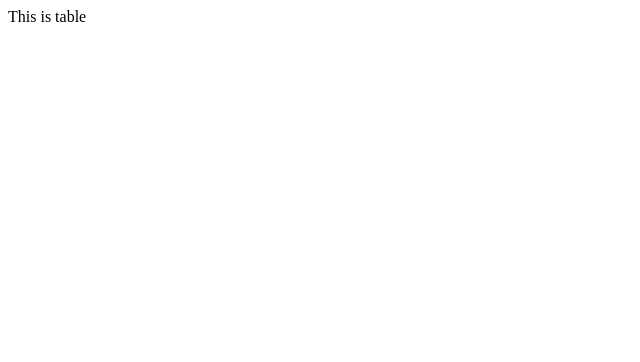
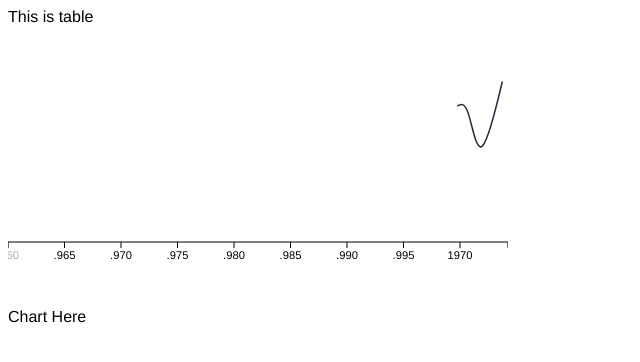
Before and after one commit to dungvtdev/parallx, a website: page index.html in a window 1280 px wide. Shown: the whole page, without its empty margins (0-640 px from the left). Drawn offline with nearby package versions, Linux system fonts and the light colour scheme.

Commit message:
update graph

```diff
--- a/app/MainCtrl.js
+++ b/app/MainCtrl.js
@@ -22,8 +22,8 @@
             seriesParserClass: Parallx.Lib.Cadgather.SeriesParser,
         }
 
-        dataBus.registerObserver(dataService, observer1);
-        dataBus.flush();
+        // dataBus.registerObserver(dataService, observer1);
+        // dataBus.flush();
 
         function onData(observerName, data){
             console.log(data);
--- a/bower.json
+++ b/bower.json
@@ -18,6 +18,6 @@
   ],
   "dependencies": {
     "angular": "angularjs#^1.6.3",
-    "d3": "^4.7.4"
+    "d3": "3.1.6"
   }
 }
--- a/index.html
+++ b/index.html
@@ -2,11 +2,42 @@
 
 <head>
     <title>Include</title>
+
+    <style>
+        body {
+            font-family: "Helvetica Neue", Helvetica, Arial, sans-serif;
+        }
+
+        .graph .axis {
+            stroke-width: 1;
+        }
+
+        .graph .axis .tick line {
+            stroke: black;
+        }
+
+        .graph .axis .tick text {
+            fill: black;
+            font-size: 0.7em;
+        }
+
+        .graph .axis .domain {
+            fill: none;
+            stroke: black;
+        }
+
+        .graph .group {
+            fill: none;
+            stroke: black;
+            stroke-width: 1.5;
+        }
+    </style>
 </head>
 
 <body>
     <div ng-controller='MainCtrl'>
         <p>This is table</p>
+        <time-series-chart></time-series-chart>
     </div>
     <!-- lib -->
     <script src="lib/bower_components/d3/d3.js"></script>
@@ -20,14 +51,18 @@
     <script src="parallx/angularcore/datacontroller/services/databus.service.js"></script>
     <script src="parallx/angularcore/dataview/dataview.js"></script>
     <script src="parallx/angularcore/dataview/table/table.js"></script>
+    <script src="parallx/angularcore/dataview/timeSeriesChart/timeserieschart.js"></script>
     <script src="parallx/core/Parallx.js"></script>
     <script src="parallx/core/DataDriver.Series.js"></script>
     <script src="parallx/core/DataDriver.js"></script>
     <script src="parallx/core/Exceptions.js"></script>
     <script src="parallx/core/RemoveMe.js"></script>
     <script src="parallx/core/Utils.js"></script>
+    <script src="parallx/d3lib/d3.color.js"></script>
+    <script src="parallx/d3lib/d3.realtime.chart.js"></script>
     <script src="parallx/lib/ParallxLib.js"></script>
     <script src="parallx/lib/parallx.lib.js"></script>
+    <script src="parallx/lib/cadgather/QueryFactory.js"></script>
     <script src="parallx/lib/cadgather/SeriesParser.js"></script>
     <script src="parallx/lib/cadgather/angular/dataservice.js"></script>
     <script src="data_test/data.local.js"></script>
--- a/parallx/angularcore/dataview/dataview.js
+++ b/parallx/angularcore/dataview/dataview.js
@@ -2,6 +2,11 @@
     'use strict'
 
     angular.module('parallx.dataview', [
-        'parallx.dataview.table'
+        'parallx.dataview.table',
+        'parallx.dataview.timeSeriesChart',
     ])
+
+    angular.module('parallx.dataview.table', [])
+
+    angular.module('parallx.dataview.timeSeriesChart', [])
 })();
--- a/parallx/angularcore/dataview/table/table.js
+++ b/parallx/angularcore/dataview/table/table.js
@@ -2,7 +2,7 @@
     'use strict'
 
     angular
-        .module('parallx.dataview.table', [])
+        .module('parallx.dataview.table')
         .directive('dataTable', DataTableFn)
 
     function DataTableFn(){
--- /dev/null
+++ b/parallx/angularcore/dataview/timeSeriesChart/timeserieschart.js
@@ -0,0 +1,39 @@
+/**
+ * don vi seconds
+ */
+(function(){
+    'use strict'
+
+    angular
+        .module('parallx.dataview.timeSeriesChart')
+        .directive('timeSeriesChart', TimeSeriesChartFn);
+
+    function TimeSeriesChartFn(){
+        return{
+            restrict: "E",
+            template: "<div></div><p>Chart Here</p>",
+            scope:{
+                timeStartBack: '=',
+            },
+            link: linkFn,
+        }
+
+        function linkFn(scope, elem, attrs){
+            var width = attrs['chart-width'];
+            var height = attrs['chart-height'];
+            var limit = attrs['chart-x-limit'];
+            var duration = attrs['chart-duration'];
+            var chart_element = elem.children()[0];
+            var timeStart = Date.now()-scope.timeStartBack;
+
+            var chart = new Parallx.d3lib.Chart.RealTimeChart({
+                width: width,
+                height: height,
+                limit: limit,
+                duration: duration,
+                element: chart_element,
+                timeNow: timeStart,
+            })
+        }
+    }
+})();
--- /dev/null
+++ b/parallx/d3lib/d3.color.js
@@ -0,0 +1,35 @@
+Parallx.namespace('Parallx.d3lib.Color.ColorFactory');
+
+Parallx.d3lib.Color.ColorFactory = (function () {
+    return{
+        getSimpleColor: getSimpleColor,
+    }
+
+    function getSimpleColor() {
+        var spectrum2001 = [
+            '#2f243f',
+            '#3c2c55',
+            '#4a3768',
+            '#565270',
+            '#6b6b7c',
+            '#72957f',
+            '#86ad6e',
+            '#a1bc5e',
+            '#b8d954',
+            '#d3e04e',
+            '#ccad2a',
+            '#cc8412',
+            '#c1521d',
+            '#ad3821',
+            '#8a1010',
+            '#681717',
+            '#531e1e',
+            '#3d1818',
+            '#320a1b'
+        ];
+        var index = 0;
+        return function () {
+            return spectrum2001[index++];
+        }
+    };
+})();
--- /dev/null
+++ b/parallx/d3lib/d3.realtime.chart.js
@@ -0,0 +1,176 @@
+/**
+ * Require d3js version 3.1.6
+ * don vi: seconds
+ */
+
+Parallx.namespace('Parallx.d3lib.Chart.RealTimeChart');
+
+Parallx.d3lib.Chart.RealTimeChart = function (params) {
+    var _width = params['width'] || 500,
+        _height = params['height'] || 200,
+        _limit = params['limit'] || 60,
+        _duration = params['duration'] || 0.75,
+        _timeNow = params['timeNow'] || Date.now() / 1000,
+        _element = params['element'];
+
+    if (!_element) {
+        throw new ReferenceError("Parallx Chart must have element in params");
+    }
+
+    d3.select(_element).attr('class', 'graph');
+
+    // dinh nghia groups
+    var groups = {
+        name: {
+            value: 0,
+            color: 'orange',
+            data: [],
+            dataPool: [],
+        }
+    }
+
+    groups = {}
+
+    var colorGenerate = Parallx.d3lib.Color.ColorFactory.getSimpleColor();
+
+    // init
+    var x = d3.time.scale()
+        .domain([_timeNow - (_limit - 1) * _duration, _timeNow])
+        .range([0, _width]);
+
+    var y = d3.scale.linear()
+        .domain([0, 100])
+        .range([_height, 0])
+
+    var line = d3.svg.line()
+        .interpolate('basis')
+        .x(function (d, i) {
+            return x(d[0]);
+        })
+        .y(function (d) {
+            return y(d[1]);
+        })
+
+    var svg = d3.select(_element).append('svg')
+        .attr('class', 'chart')
+        .attr('width', _width)
+        .attr('height', _height + 50)
+
+    var axis = svg.append('g')
+        .attr('class', 'x axis')
+        .attr('transform', 'translate(0,' + _height + ')')
+        .call(x.axis = d3.svg.axis().scale(x).orient('bottom'))
+
+    var paths = svg.append('g')
+
+    // test
+    var values_ = [];
+    var t_ = 0;
+    for (var i = 0; i < 100; i++) {
+        values_.push([t_, Math.random() * 100]);
+        t_ += Math.floor(Math.random() * 2) + 1;
+    }
+    updateGroups({
+        "test": {
+            values: values_
+        }
+    });
+    _timeNow = 0;
+
+    setInterval(tick, _duration * 1000);
+    // tick()
+
+    // method
+
+    function updateGroups(ingroups) {
+        for (name in ingroups) {
+            _addGroup(name, ingroups[name].values);
+        }
+    }
+
+    function tick() {
+        _timeNow += _duration;
+
+        for (var name in groups) {
+            // add new values
+            var group = groups[name];
+            var cur = null;
+            while (group.dataPool.length > 0) {
+                cur = group.dataPool[0];
+                if (cur[0] <= _timeNow) {
+                    console.log("push");
+                    console.log(cur);
+                    group.data.push(cur);
+                    group.dataPool.shift();
+                } else {
+                    break;
+                }
+            }
+            while (group.data.length > _limit) {
+                group.data.shift();
+            }
+
+            // redraw
+            group.path.attr('d', line);
+        }
+
+        // Shift domain
+        x.domain([_timeNow - (_limit - 1) * _duration, _timeNow])
+
+        // Slide x-axis left
+        axis.transition()
+            .duration(_duration * 1000)
+            .ease('linear')
+            .call(x.axis)
+
+        // Slide paths left
+        paths.attr('transform', null)
+            .transition()
+            .duration(_duration * 1000)
+            .ease('linear')
+            .attr('transform', 'translate(' + x(_timeNow - _limit * _duration) + ')')
+
+        console.log(x(_timeNow - (_limit - 2) * _duration))
+    }
+
+    function _addGroup(name, values) {
+        if (name in groups) {
+            _appendData(groups[name], values);
+        } else {
+            var group = groups[name] = {
+                value: 0,
+                color: colorGenerate(),
+                dataPool: values,
+                data: [],
+            }
+            group.path = paths.append('path')
+                .data([group.data])
+                .attr('class', 'group')
+                .style('stroke', group.color);
+        }
+    }
+
+    // them data neu moi
+    function _appendData(group, values) {
+        if (!(group && values))
+            return;
+
+        var last = null;
+        if (group.dataPool.length > 0)
+            last = group.dataPool[group.dataPool.length - 1];
+        else if (group.data.length > 0) {
+            last = group.data[group.data.length - 1];
+        }
+
+        if (!last)
+            group.dataPool = values;
+        else {
+            for (var i = 0; i < values.length; i++) {
+                if (values[i][0] > last[0]) {
+                    group.dataPool.concat(values.slice(i));
+                    break;
+                }
+            }
+        }
+    }
+}
```
Also changed, not shown: d3_chart_examples.html (added, +148 -0 lines), index.tpl.html (+32 -1 lines).
